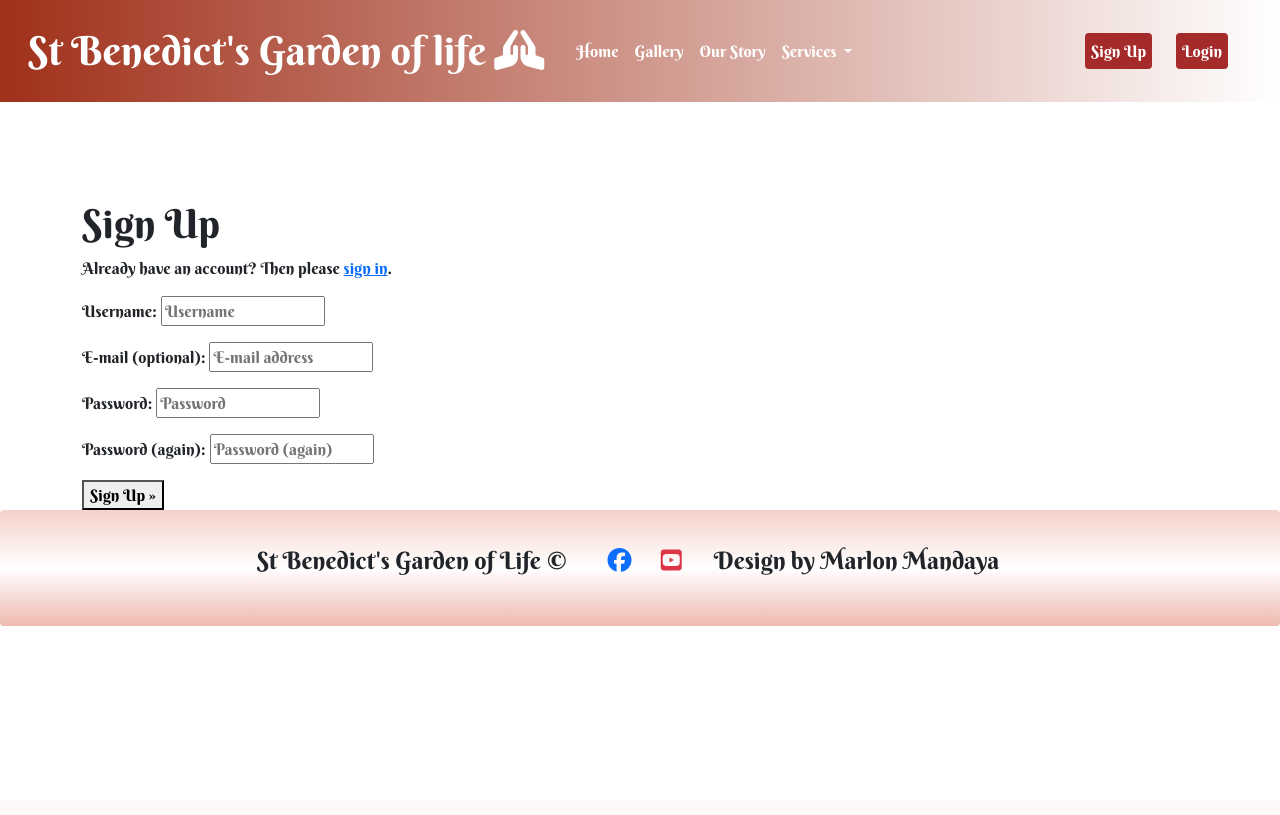
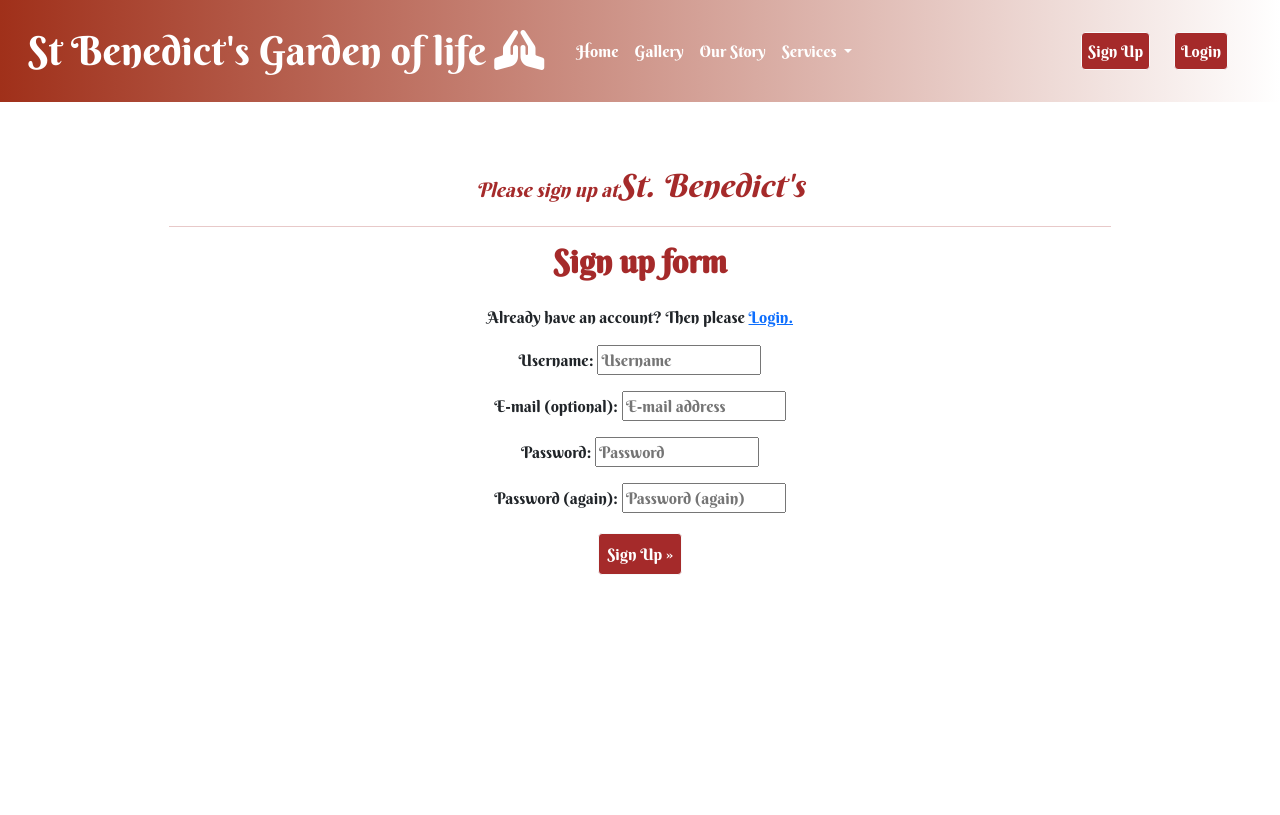
Before and after one commit to Markpm-code/st_benedict_shrine, a Django app: page /accounts/signup/ in a window 1280 px wide. Shown: the top 815 px of the page. Before the commit the page ends 626 px from the top, so only its background shows below. Run offline with Django 3.2, Linux system fonts and the light colour scheme; some libraries are stand-ins or nearby versions.

Commit message:
Add signup.html content update and style.css code

```diff
--- a/static/css/style.css
+++ b/static/css/style.css
@@ -62,7 +62,7 @@ body {
     color: brown;
 }
 
-#login {
+#login, #signup {
     margin: 162px 0 290px;
 }
 
@@ -117,7 +117,7 @@ body {
         border: none;
     }
 
-    #login {
+    #login, #signup {
         margin: 140px 0 50px;
     }
 
--- a/templates/account/login.html
+++ b/templates/account/login.html
@@ -9,7 +9,7 @@
 
 <div class="container-fluid "id="login">
     <div class="login">
-        <p class="fs-5 text-color fst-italic">{% trans "Please login at" %} <span class="fs-2">{% trans "St. Benedict's" %}</span></p>
+        <p class="fs-5 text-color fst-italic">{% blocktrans %}Please login at<span class="fs-2">St. Benedict's</span>{% endblocktrans %}</p>
         <hr class=" w-75 mx-auto text-color">
         <h2 class="fs-1 text-color fw-bold">{% trans "Login" %}</h2>
     </d>
@@ -30,7 +30,7 @@
                 {% if redirect_field_value %}
                 <input type="hidden" name="{{ redirect_field_name }}" value="{{ redirect_field_value }}"/>
                 {% endif %}
-                <button class="btn btn-signup right" type="submit" id="signup-bg">{% trans "Login" %}</button>
+                <button class="btn btn-signup right" type="submit" id="login-bg">{% trans "Login" %}</button>
             </form>
         </div>
     </div>
--- a/templates/account/signup.html
+++ b/templates/account/signup.html
@@ -5,18 +5,22 @@
 {% block head_title %}{% trans "Signup" %}{% endblock %}
 
 {% block content %}
-<div class="container ">
-  <h1 style="margin-top: 200px;">{% trans "Sign Up" %}</h1>
+<div class="container-fluid" id="signup">
+  <div class="login">
+    <p class="fs-5 text-color fst-italic">{% blocktrans %}Please sign up at<span class="fs-2">St. Benedict's</span>{% endblocktrans %}</p>
+    <hr class=" w-75 mx-auto mt-2 text-color">
+    <h2 class="fs-2 text-color fw-bold mt-1">{% trans "Sign up form" %}</h2>
+</d>
 
-  <p>{% blocktrans %}Already have an account? Then please <a href="{{ login_url }}">sign in</a>.{% endblocktrans %}</p>
+  <p class="mt-4">{% blocktrans %}Already have an account? Then please <a href="{{ login_url }}">Login.</a>{% endblocktrans %}</p>
 
-  <form class="signup mt-" id="signup_form" method="post" action="{% url 'account_signup' %}">
+  <form class="signup" id="signup_form" method="post" action="{% url 'account_signup' %}">
     {% csrf_token %}
     {{ form.as_p }}
     {% if redirect_field_value %}
     <input type="hidden" name="{{ redirect_field_name }}" value="{{ redirect_field_value }}" />
     {% endif %}
-    <button type="submit">{% trans "Sign Up" %} &raquo;</button>
+    <button type="submit" class="mt-1 border border-light rounded p-2" id="signup-bg">{% trans "Sign Up" %} &raquo;</button>
   </form>
 </div>
 {% endblock %}
--- a/templates/base.html
+++ b/templates/base.html
@@ -57,8 +57,8 @@
           {% if user.is_authenticated %}
           <a href="{% url 'account_logout' %}">Logout</button></a>
           {% else %}
-          <a href="{% url 'account_signup' %}" id="signup-bg" class="m-1 ms-0 mx-4 text-decoration-none  rounded" >Sign Up</a>
-          <a href="{% url 'account_login' %}" id="login-bg" class="m-1 ms-0 mx-4 text-decoration-none  rounded ">Login</a>
+          <a href="{% url 'account_signup' %}" id="signup-bg" class="m-1 ms-0 mx-4 text-decoration-none border border-light rounded" >Sign Up</a>
+          <a href="{% url 'account_login' %}" id="login-bg" class="m-1 ms-0 mx-4 text-decoration-none  border border-light rounded ">Login</a>
           {% endif %}
         </form>
       </div>
```
